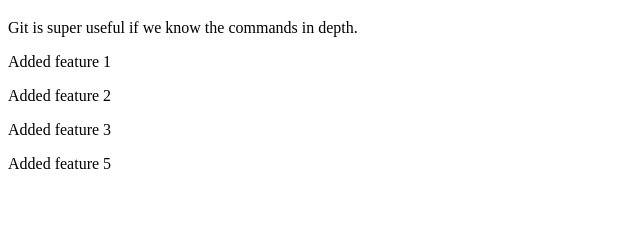
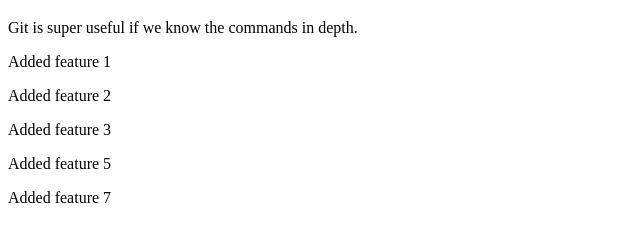
Before and after one commit to rajsawhoney/git-learning, a plain HTML site: page index.html in a window 1280 px wide. Shown: the part 61-302 px from the top of the page, without its empty margins (0-640 px from the left). Drawn offline with Linux system fonts and the light colour scheme.

Commit message:
added feature 7

```diff
--- a/index.html
+++ b/index.html
@@ -15,6 +15,7 @@
     <p>Added feature 2</p>
     <p>Added feature 3</p>
     <p>Added feature 5</p>
+    <p>Added feature 7</p>
 </body>
 
 </html>
```
